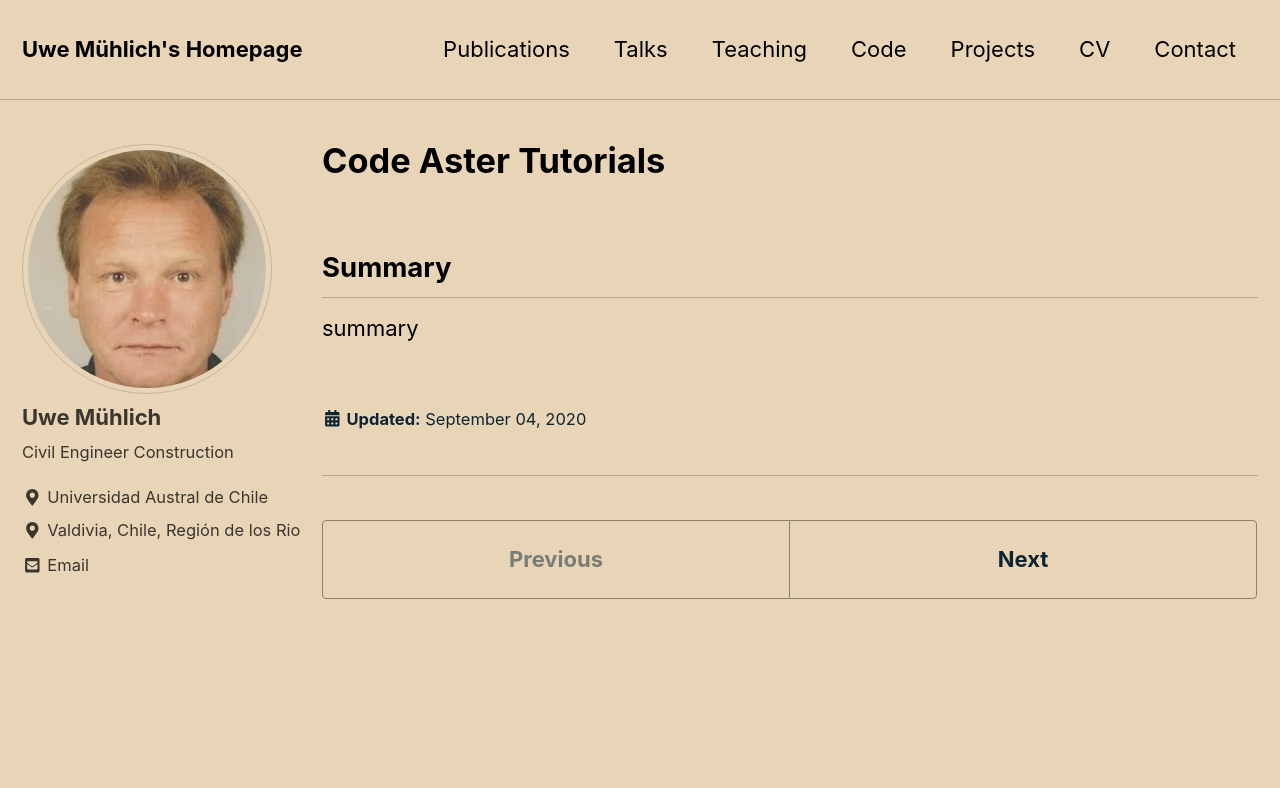
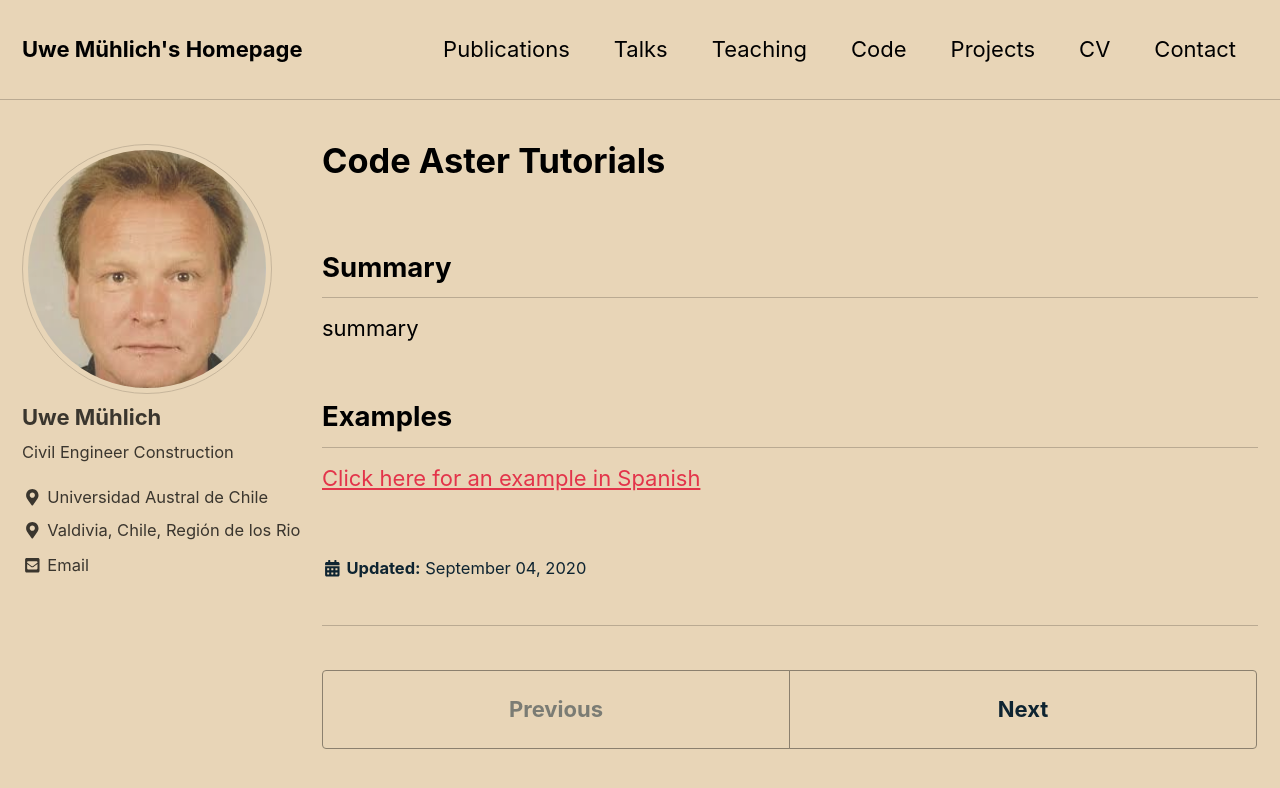
Before and after one commit to UweMuehlich/MyAcademic, a Jekyll site: the page built from _projects/p1.md, in a window 1280 px wide and 900 px high. Shown: the top 788 px of the window. Built offline with Jekyll 4.4.1, drawn with Linux system fonts in a browser that asks for light colours; nearby versions of some CDN libraries.

Commit message:
Update p1.md

```diff
--- a/_projects/p1.md
+++ b/_projects/p1.md
@@ -12,3 +13,12 @@ classes: wide
 
 ## Summary
 summary
+## Examples
+
+<a href="https://uachcl-my.sharepoint.com/:v:/g/personal/uwe_muhlich_uach_cl/ESA0LmgY0-pAtz3uohp93-QBp0gtg9X9R9wtSf7YrpF8dA" class="uline" target="_blank">Click here for an example in Spanish </a>
+
+<!--
+<video muted autoplay controls width="480" height="320" controls="controls">
+  <source src="https://uachcl-my.sharepoint.com/:v:/g/personal/uwe_muhlich_uach_cl/ESA0LmgY0-pAtz3uohp93-QBp0gtg9X9R9wtSf7YrpF8dA" type="video/mp4">
+</video>
+-->
```
Also changed, not shown: other parts of _projects/p1.md (+1 -0 lines).
